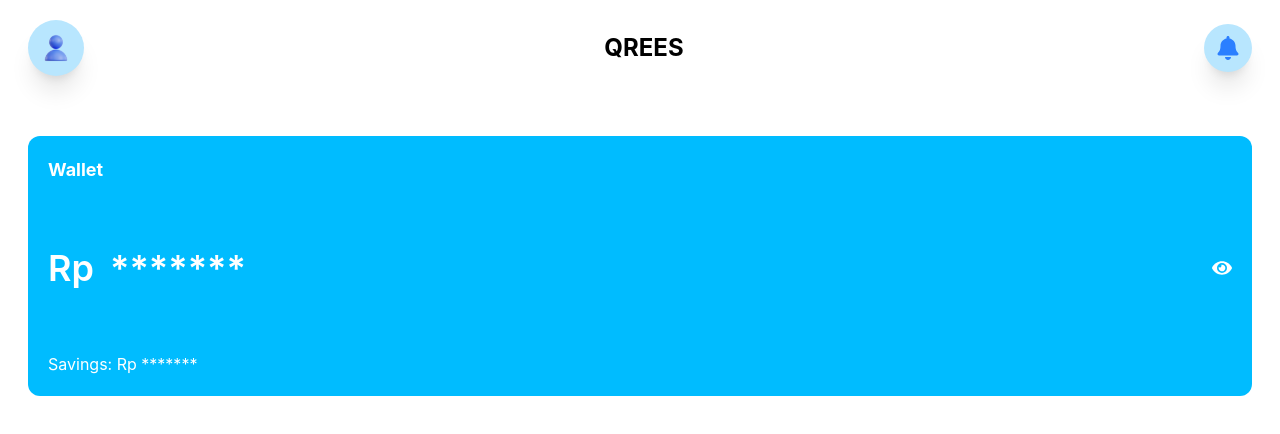
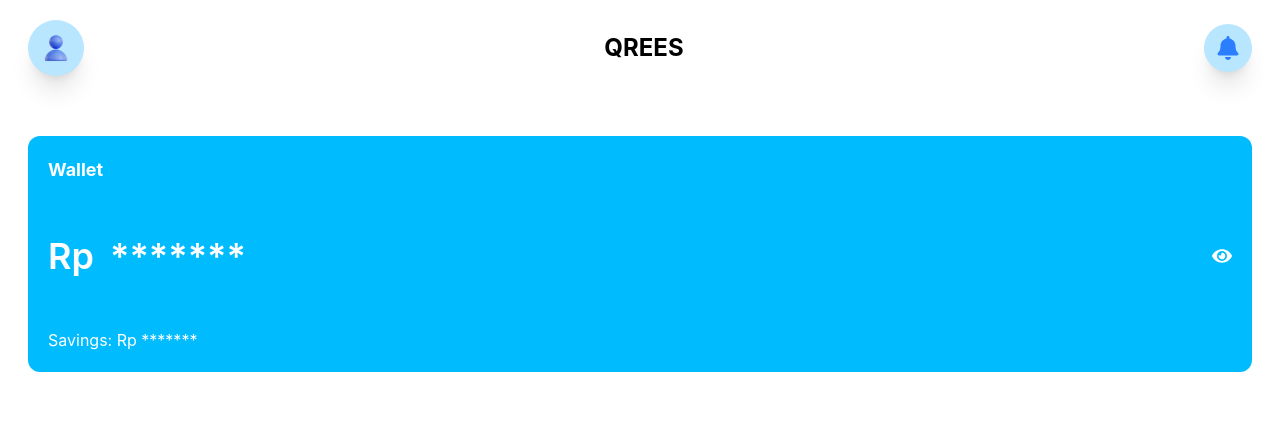
Before and after one commit to MrCel-7/qrees, a React (Vite) app: page / in a window 1280 px wide. Shown: the top 434 px of the page. Built offline with nearby package versions, Linux system fonts and the light colour scheme.

Commit message:
Updating card

```diff
--- a/src/App.jsx
+++ b/src/App.jsx
@@ -36,7 +36,7 @@ export default function App() {
       {/* Card */}
       <div className="w-full bg-sky-400 p-5 mt-10 rounded-xl">
         <h1 className="text-lg text-white text-shadow font-bold">Wallet</h1>
-        <div className="my-16 flex justify-between">
+        <div className="my-13 flex justify-between">
           <div className="flex gap-4">
             <h1 className="text-white text-4xl font-semibold ">Rp</h1>
             <h1 className="font-semibold text-4xl text-white">
```
